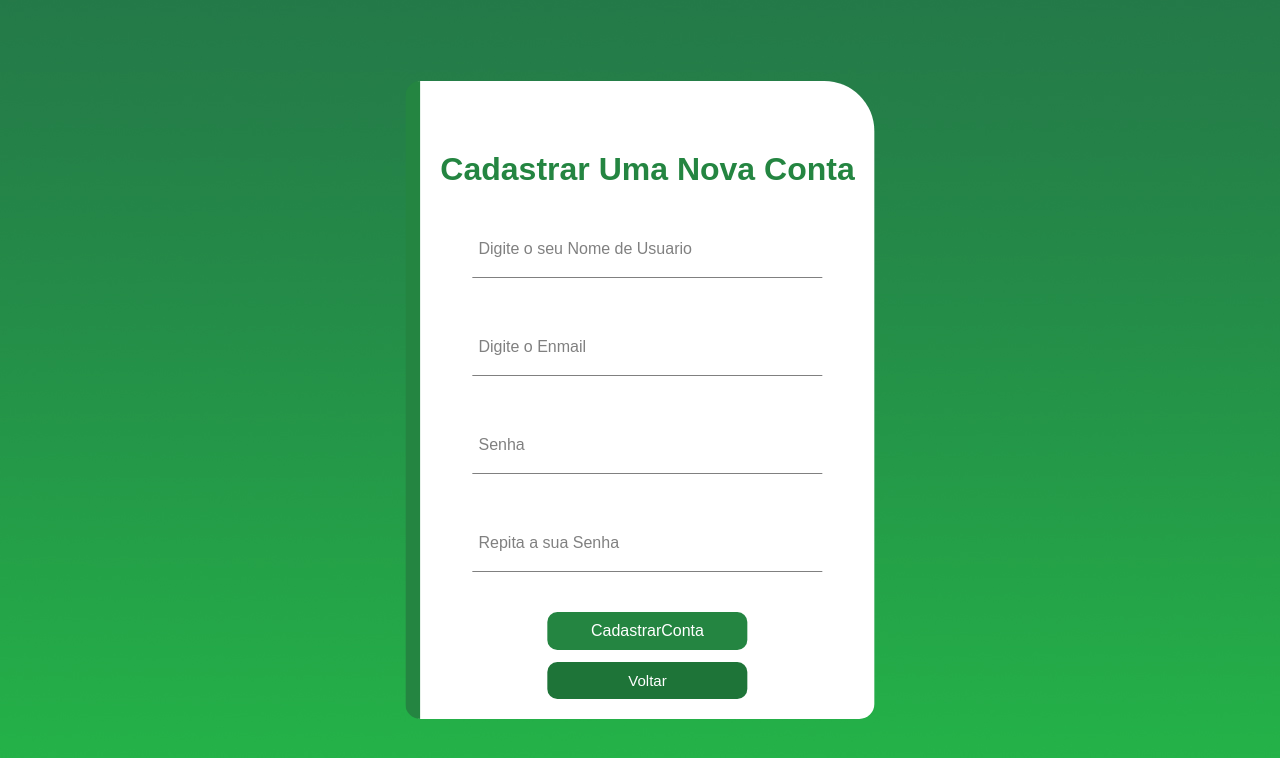
After one commit to willotavio/TCCPHP, a PHP site: page /pages/criarConta.php in a window 1280 px wide. The commit adds this page. Shown: the top 758 px of the page. Run offline with PHP 8.4, Linux system fonts and the light colour scheme.

Commit message:
Inicio Tela de Cadastro Login

```diff
--- /dev/null
+++ b/pages/criarConta.php
@@ -0,0 +1,48 @@
+<!DOCTYPE html>
+<html lang="en">
+<head>
+    <meta charset="UTF-8">
+    <meta http-equiv="X-UA-Compatible" content="IE=edge">
+    <meta name="viewport" content="width=device-width, initial-scale=1.0">
+    <title>Login</title>
+    <style>
+        <?php include '../pages/style.css'; ?>
+    </style>
+</head>
+<body style="background: url('../imgs/background2.jpg')fixed;">
+
+    <div class="caixa" id="caixaLogin">
+
+        <h1>Cadastrar Uma Nova Conta</h1>
+
+        <form method="POST" action="" autocomplete="off">
+            <table>
+            <td>
+            <div class="divFormulario">
+            <input class='pessoa' type='text' name='nomeLoginC' required>
+            <label class='inputLabel'>Digite o seu Nome de Usuario</label>
+            </div>
+
+            <div class="divFormulario">
+            <input class='pessoa' type='text' name='emailLoginC' required>
+            <label class='inputLabel'>Digite o Enmail</label>
+            </div>
+
+            <div class="divFormulario">
+            <input class='pessoa' type='password' name='senhaLoginC' required>
+            <label class='inputLabel'>Senha</label>
+            </div>
+
+            <div class="divFormulario">
+            <input class='pessoa' type='password' name='senhaLoginC' required>
+            <label class='inputLabel'>Repita a sua Senha</label>
+            </div>
+            <input class='inputLogin' type="submit" value="CadastrarConta">
+            </td>
+            </table>
+            <button type="button" id="btnCadastrar" onclick="window.location.href='../indexlogin.php'" >Voltar</button>
+        </form>
+    </div>
+
+</body>
+</html>
--- a/pages/style.css
+++ b/pages/style.css
@@ -100,6 +100,17 @@ li a:hover {
 #caixaLogin{
     transform: translate(-50%,-50%);
 }
+
+.formsLink{
+    color: green;
+    text-decoration: none;
+    padding-bottom: 20px;
+}
+
+#divFormularioLink{
+    padding: 0;
+    margin-bottom: 10px;
+}
 /*login*/
 
 /*home*/
@@ -148,6 +159,26 @@ table{
     transform: translate(-50%,-50%);
 }
 /*conta*/
+
+
+/*CadastroConta*/
+#btnCadastrar{
+    width: 200px;
+    padding: 10px;
+    border: transparent;
+    background-color: rgb(30, 116, 56);
+    color: white;
+    border-radius: 10px;
+    font-size: 15px;
+    transition-duration: 0.4s;
+}
+
+#btnCadastrar:hover{
+    border: transparent;
+}
+
+/*CadastroConta*/
+
 
 /*inputs*/
 .divFormulario{
```
Also changed, not shown: indexlogin.php (+7 -0 lines), pages/esqueciSenha.php (added).
